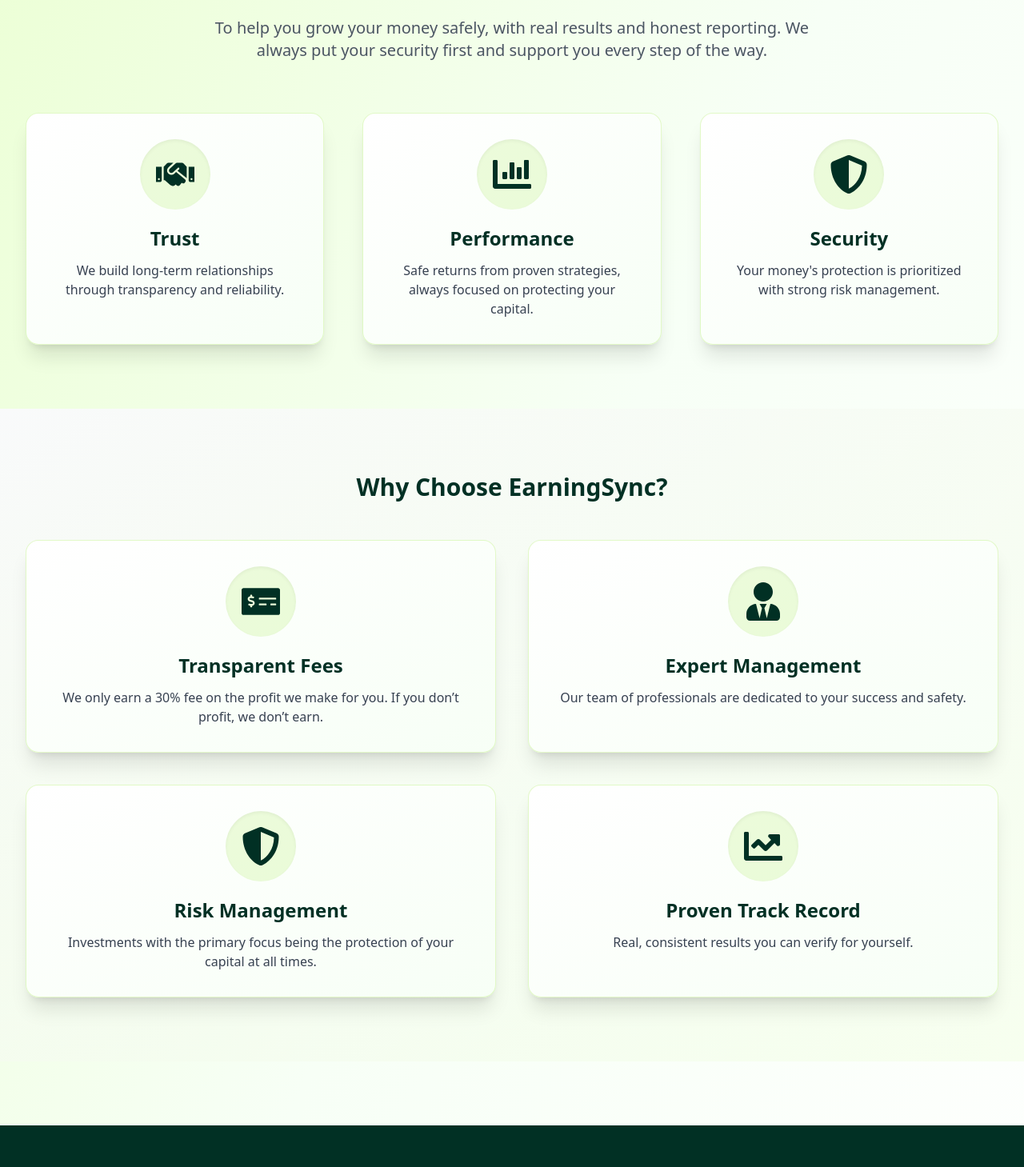
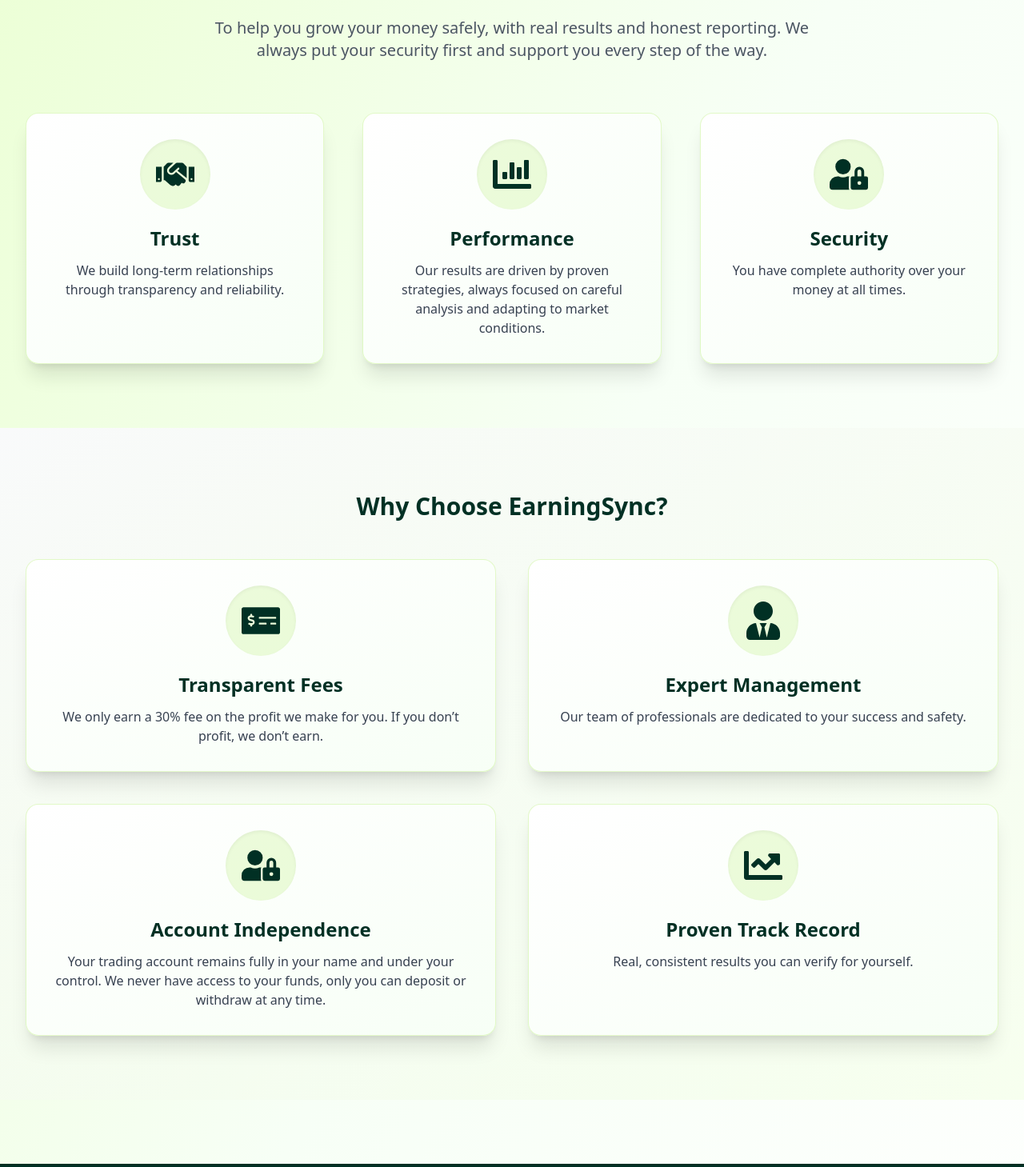
Before and after one commit to Suhaib5333/earning-sync, a React (Vite) app: page /about in a window 1280 px wide. Shown: the part 495-1954 px from the top of the page at 80% size. Built offline with nearby package versions, Linux system fonts and the light colour scheme; the HTML template or start-up script is replaced by a standard one.

Commit message:
about text changed

```diff
--- a/src/pages/About.jsx
+++ b/src/pages/About.jsx
@@ -3,10 +3,10 @@
 import {
   FaHandshake,
   FaChartBar,
-  FaShieldAlt,
   FaUserTie,
   FaMoneyCheckAlt,
   FaChartLine,
+  FaUserLock, // Add this import for account independence
 } from "react-icons/fa";
 import { Link, useNavigate } from "react-router-dom";
 import { FaArrowRight } from "react-icons/fa";
@@ -83,8 +83,8 @@
                 Performance
               </h3>
               <p className="text-gray-700">
-                Safe returns from proven strategies, always focused on
-                protecting your capital.
+                Our results are driven by proven strategies, always focused on
+                careful analysis and adapting to market conditions.
               </p>
             </motion.div>
 
@@ -93,14 +93,13 @@
               className="p-8 rounded-2xl shadow-xl bg-gradient-to-br from-white to-[#f7fff6] border border-[#a7ec4f]/30 flex flex-col items-center text-center transition-all duration-300 hover:-translate-y-2 hover:border-[#a7ec4f]"
             >
               <div className="bg-[#a7ec4f]/20 rounded-full p-5 mb-5 shadow-inner">
-                <FaShieldAlt className="w-12 h-12 text-[#013024]" />
+                <FaUserLock className="w-12 h-12 text-[#013024]" />
               </div>
               <h3 className="text-2xl font-bold mb-3 text-[#013024]">
                 Security
               </h3>
               <p className="text-gray-700">
-                Your money's protection is prioritized with strong risk
-                management.
+                You have complete authority over your money at all times.
               </p>
             </motion.div>
           </div>
@@ -151,14 +150,15 @@
               className="p-8 rounded-2xl shadow-xl bg-gradient-to-br from-white to-[#f7fff6] border border-[#a7ec4f]/30 flex flex-col items-center text-center transition-all duration-300 hover:-translate-y-2 hover:border-[#a7ec4f]"
             >
               <div className="bg-[#a7ec4f]/20 rounded-full p-5 mb-5 shadow-inner">
-                <FaShieldAlt className="w-12 h-12 text-[#013024]" />
+                <FaUserLock className="w-12 h-12 text-[#013024]" />
               </div>
               <h3 className="text-2xl font-bold mb-3 text-[#013024]">
-                Risk Management
+                Account Independence
               </h3>
               <p className="text-gray-700">
-                Investments with the primary focus being the protection of your
-                capital at all times.
+                Your trading account remains fully in your name and under your
+                control. We never have access to your funds, only you can
+                deposit or withdraw at any time.
               </p>
             </motion.div>
             <motion.div
```
